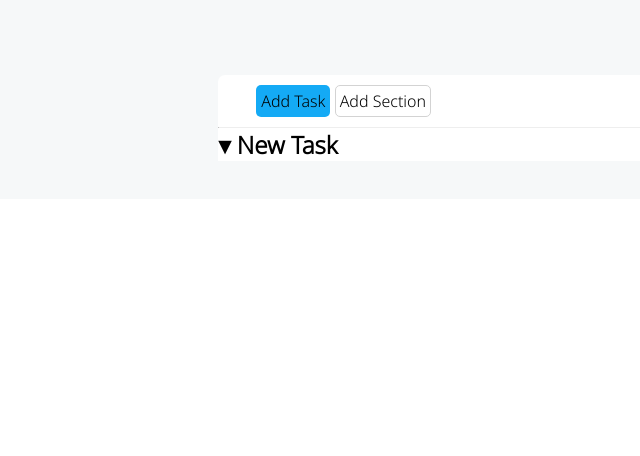
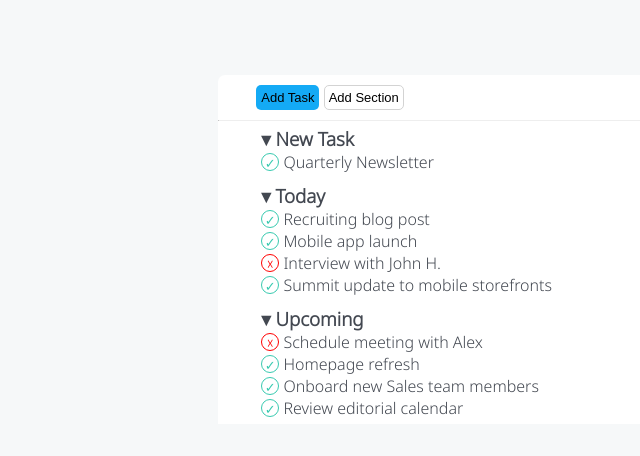
Before and after one commit to frijij/html-css-toboolist, a plain HTML site: page index.html in a window 1280 px wide. Shown: the part 76-532 px from the top of the page, without its empty margins (0-640 px from the left). Drawn offline with Linux system fonts and the light colour scheme.

Commit message:
symbols added

```diff
--- a/css/style.css
+++ b/css/style.css
@@ -9,6 +9,7 @@
 
 body {
     font-family: "Noto Sans", sans-serif;
+    color: rgb(67, 72, 81)
 }
 hr {
     border-top: rgb(246, 248, 249);
@@ -19,6 +20,27 @@ hr {
     margin-left: 1cm;
 }
 
+.done {
+    color: rgb(57, 202, 176);
+}
+
+.not_done{
+    color: red;
+}
+
+.cerchio {
+    display: inline-block;
+    height: 18px;
+    width: 18px;
+    border: 1px solid;
+    border-radius: 50%;
+    text-align: center;
+    font-size: small;
+}
+
+.paragrafo {
+    padding: 5px;
+}
 #logo {
     padding: 10px;
 }
@@ -46,6 +68,9 @@ hr {
     display: inline-block;
     padding: 5px;
     border-radius: 5px;
+    color: black;
+    font-family: Arial, Helvetica, sans-serif;
+    font-size: small;
     }
 
 #box_add_section {
@@ -53,4 +78,7 @@ hr {
     border: 1px solid lightgrey;
     padding: 4px;
     border-radius: 5px;
+    color: black;
+    font-family: Arial, Helvetica, sans-serif;
+    font-size: small;
 }
--- a/index.html
+++ b/index.html
@@ -25,7 +25,32 @@
                 <p> <span id="box_add_task" class="rientro">Add Task</span> <span id="box_add_section">Add
                         Section</span> </p>
                 <hr>
-                <h2>&#9662 New Task</h2>
+                <section class="rientro paragrafo">
+                    <h3><b>&#9662 New Task</b></h3>
+                    <p> <span class="done cerchio">&check;</span> Quarterly Newsletter </p>
+
+
+                </section>
+
+                <section class="rientro paragrafo">
+                    <h3><b>&#9662 Today</b></h3>
+                    <p> <span class="done cerchio">&check;</span> Recruiting blog post </p>
+                    <p> <span class="done cerchio">&check;</span> Mobile app launch </p>
+                    <p> <span class="not_done cerchio">&#9747;</span> Interview with John H. </p>
+                    <p> <span class="done cerchio">&check;</span> Summit update to mobile storefronts </p>
+
+
+                </section>
+
+                <section class="rientro paragrafo">
+                    <h3>&#9662 Upcoming</h3>
+                    <p> <span class="not_done cerchio">&#9747;</span> Schedule meeting with Alex </p>
+                    <p> <span class="done cerchio">&check;</span> Homepage refresh </p>
+                    <p> <span class="done cerchio">&check;</span> Onboard new Sales team members </p>
+                    <p> <span class="done cerchio">&check;</span> Review editorial calendar </p>
+                </section>
+
+
             </div>
         </div>
     </main>
```
